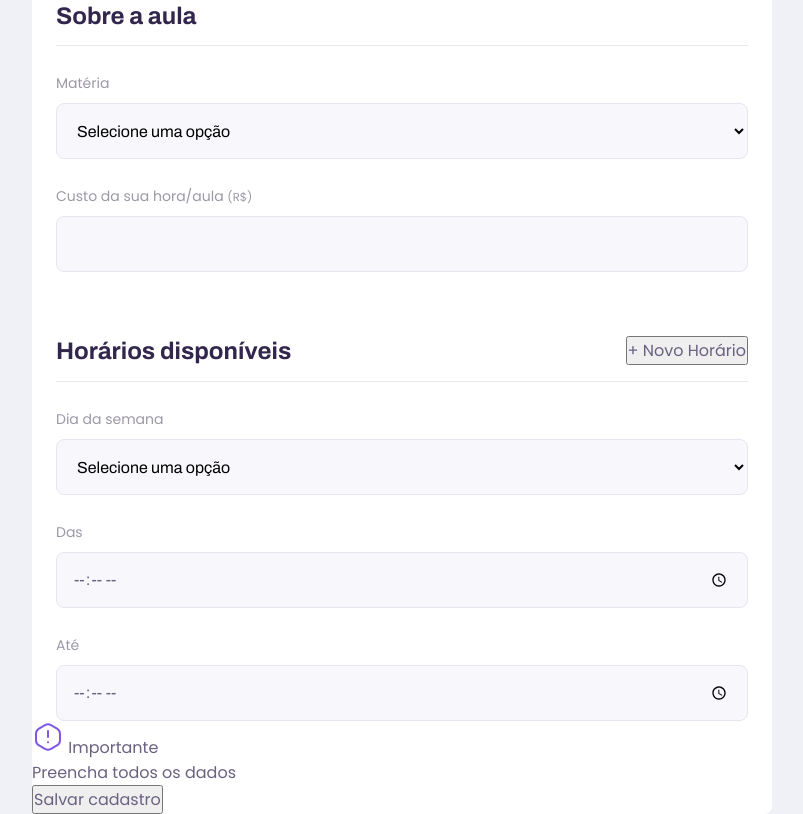
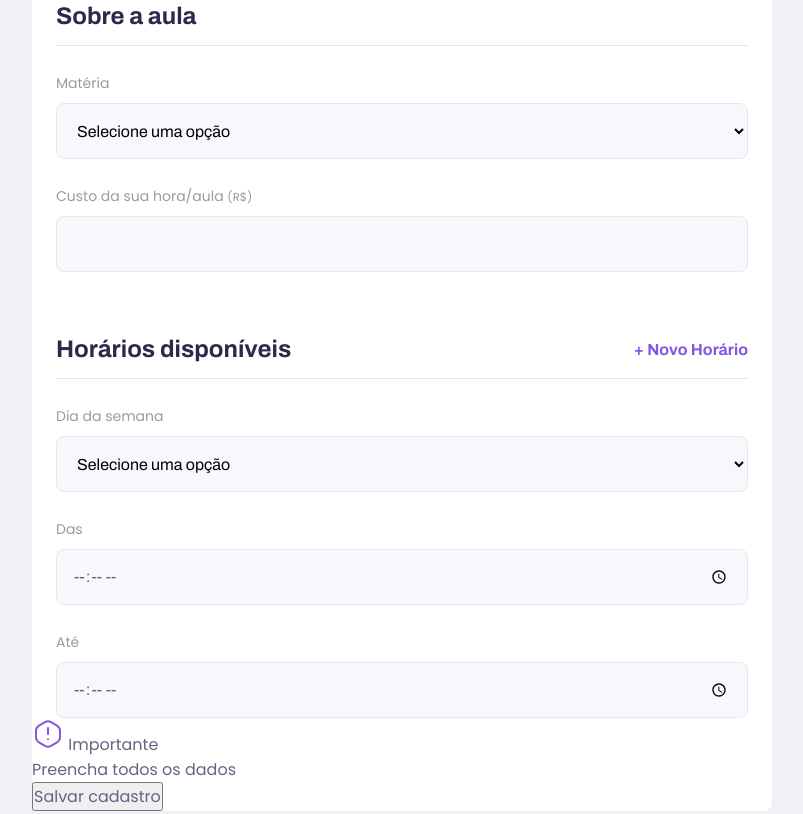
Before and after one commit to jpablolima/proffys, a plain HTML site: page give-classes.html in a window 1280 px wide. Shown: the part 1039-1853 px from the top of the page, without its empty margins (238-1041 px from the left). Drawn offline with Linux system fonts and the light colour scheme.

Commit message:
style da página give-class

```diff
--- a/styles/partials/page-give-classes.css
+++ b/styles/partials/page-give-classes.css
@@ -33,6 +33,19 @@
     border-bottom: 1px solid var(--color-line-in-white);
 }
 
+#page-give-classes fieldset legend button {
+    background: none;
+    border: 0;
+    color: var(--color-primary);
+    font: 700 1.6rem Archivo;
+    cursor: pointer;
+    transition: 0.2;
+}
+
+#page-give-classes fieldset legend button::hover {
+    color: var(--color-primary-dark);
+}
+
 #page-give-classes fieldset+fieldset {
     margin-top: 6.4rem;
 }
```
